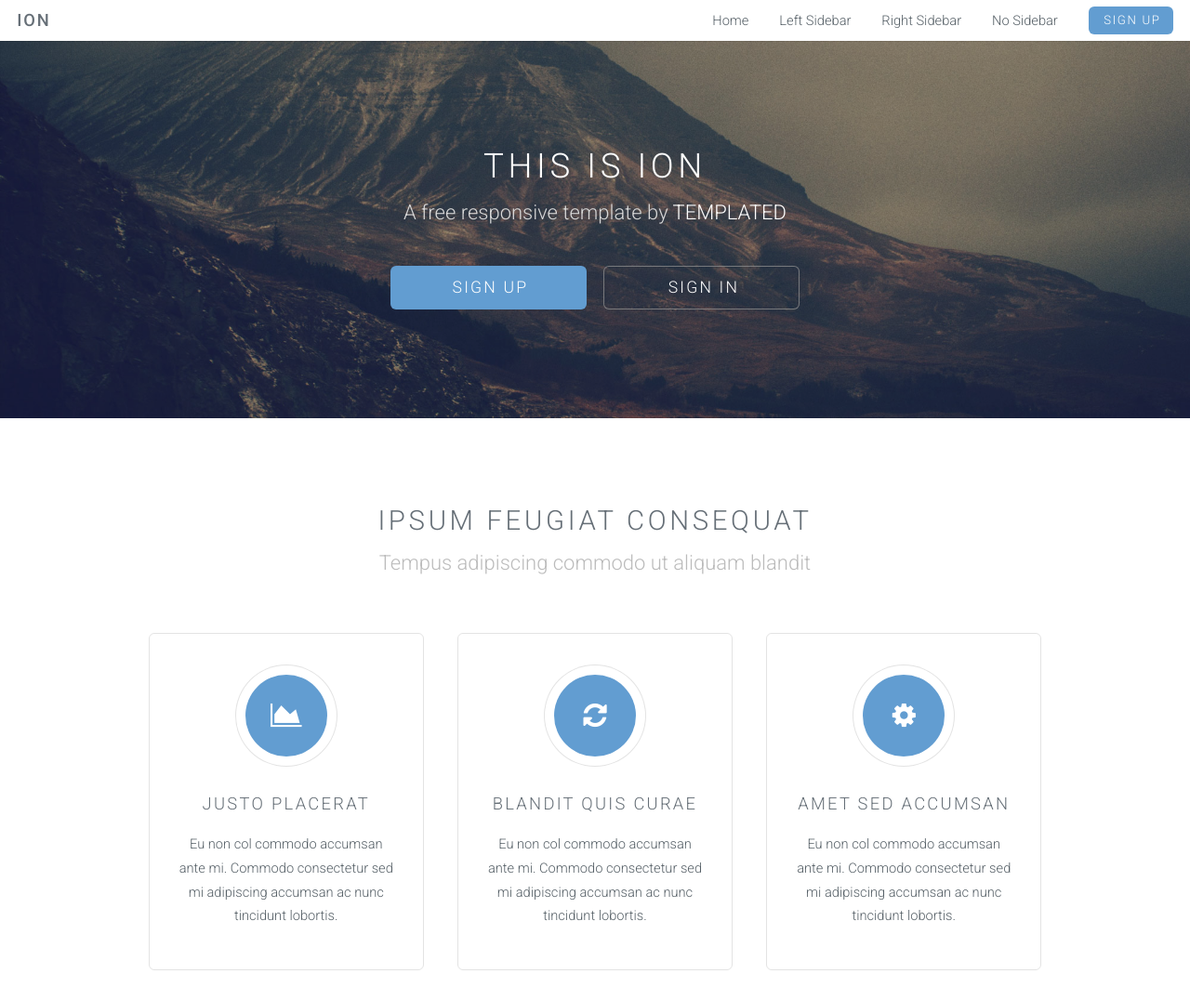
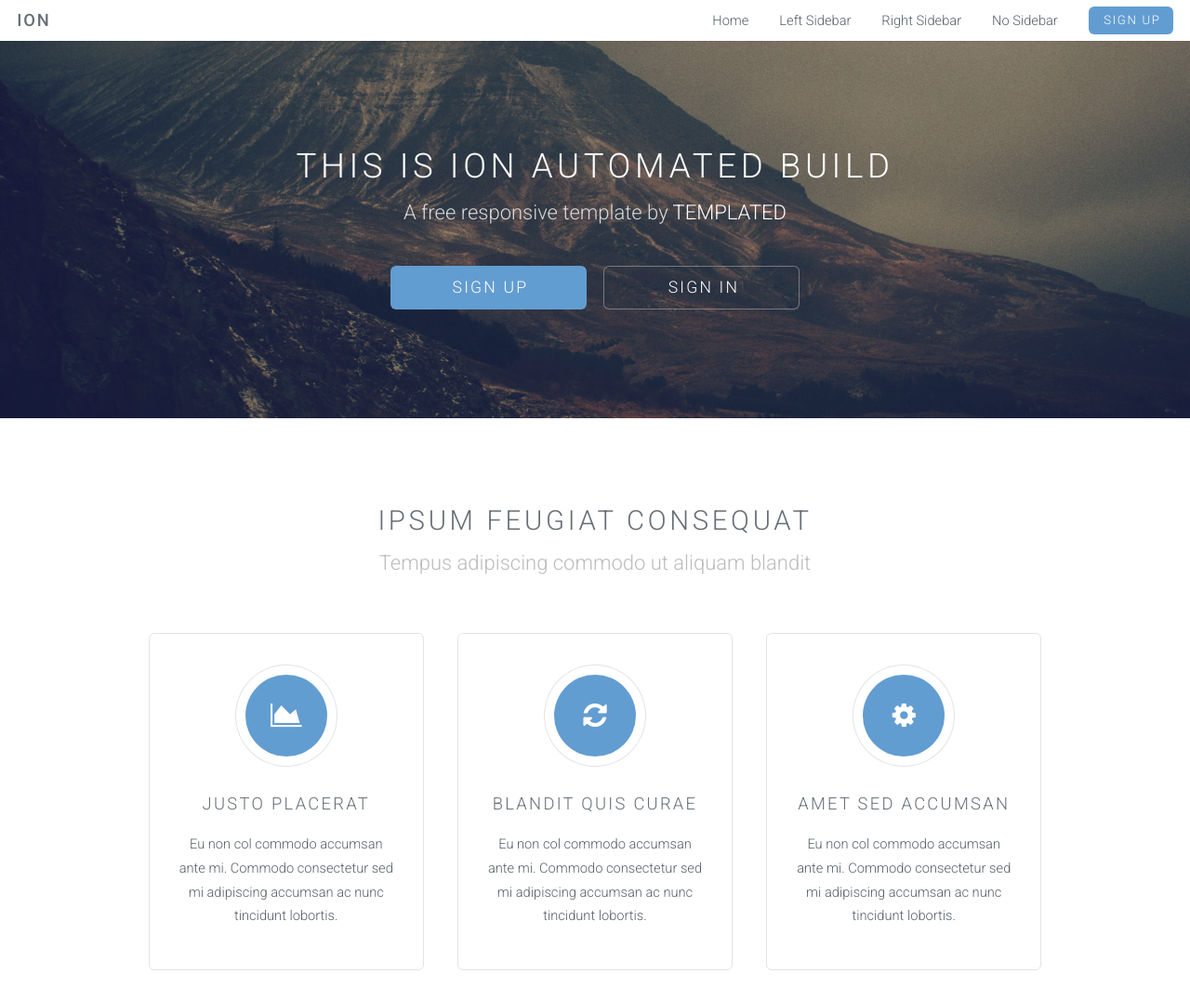
Before and after one commit to igauravmhatre/githubrepo-manualbuild, a plain HTML site: page src/index.html in a window 1280 px wide. Shown: the top 1076 px of the page at 93% size. Drawn offline with Linux system fonts and the light colour scheme.

Commit message:
commit
commit

```diff
--- a/src/index.html
+++ b/src/index.html
@@ -40,7 +40,7 @@
 		<!-- Banner -->
 			<section id="banner">
 				<div class="inner">
-					<h2>This is Ion</h2>
+					<h2>This is Ion Automated build</h2>
 					<p>A free responsive template by <a href="http://templated.co">TEMPLATED</a></p>
 					<ul class="actions">
 						<li><a href="#content" class="button big special">Sign Up</a></li>
```
Also changed, not shown: 1 other file.
